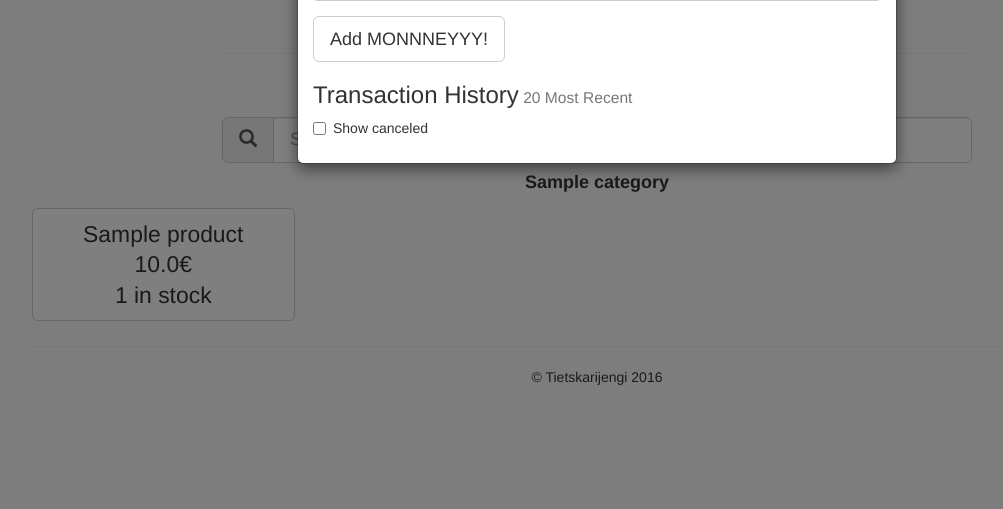
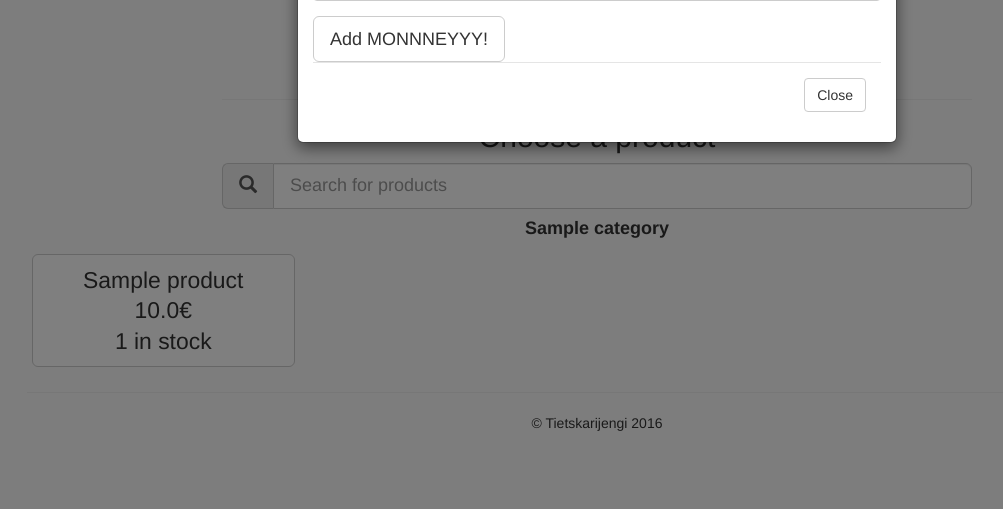
Before and after one commit to athenekilta/namubufferi, a Django app: template namubufferiapp/templates/namubufferiapp/base_home.html in a window 1280 px wide, after a click that opens the changed part. Shown: the part 291-800 px from the top of the page, without its empty margins (43-1046 px from the left). Run offline with Django 3.2, Linux system fonts and the light colour scheme; the template is opened without the code that fills it: values that come from a table or form of the project are taken from there, others are empty; tables that the repository leaves empty hold one stand-in row (values such as "Sample post"); data that the repository does not hold is empty; some libraries are stand-ins or nearby versions; some web fonts are replaced.

Commit message:
Separate transaction history to its own modal

```diff
--- a/namubufferiapp/static/namubufferiapp/js/namubufferi.js
+++ b/namubufferiapp/static/namubufferiapp/js/namubufferi.js
@@ -80,7 +80,7 @@ $(document).ready(function() {
     $('#receiptModal').on('show.bs.modal', function(event) {
         var button = $(event.relatedTarget);
         var transactionkey = button.data('transactionkey') || $(this).data('transactionkey');
-        $('#moneyModal').modal('hide');
+        $('#historyModal').modal('hide');
         $.get("/receipt/" + transactionkey)
             .done(function(data) {
                 $("#receiptModal").toggleClass( "canceled", data.receipt.canceled );
@@ -92,7 +92,7 @@ $(document).ready(function() {
             });
     });
 
-    $('#moneyModal').on('show.bs.modal', function(event) {
+    $('#historyModal').on('show.bs.modal', function(event) {
         $.get("/history/")
             .done(function(data) {
                 $("#history").html(data.transactionhistory);
--- a/namubufferiapp/templates/namubufferiapp/base_home.html
+++ b/namubufferiapp/templates/namubufferiapp/base_home.html
@@ -102,7 +102,7 @@
 </div><!-- /.modal -->
 
 
-<!-- Deposit/Transaction History Modal -->
+<!-- Deposit Modal -->
 <div class="modal fade" id="moneyModal" tabindex="-1" role="dialog" aria-labelledby="moneyModalTitle">
   <div class="modal-dialog" role="document">
     <div class="modal-content">
@@ -121,6 +121,23 @@
             </button>
             {% endbuttons %}
         </form>
+        <div class="modal-footer">
+          <button type="button" class="btn btn-default" data-dismiss="modal">Close</button>
+        </div>
+      </div>
+    </div>
+  </div>
+</div>
+
+<!-- Transaction History Modal -->
+<div class="modal fade" id="historyModal" tabindex="-1" role="dialog" aria-labelledby="historyModalLabel">
+  <div class="modal-dialog" role="document">
+    <div class="modal-content">
+      <div class="modal-header">
+        <button type="button" class="close" data-dismiss="modal" aria-label="Close"><span aria-hidden="true">&times;</span></button>
+        <h4 class="modal-title" id="historyModalLabel">Modal title</h4>
+      </div>
+      <div class="modal-body">
         <h3>Transaction History<small> 20 Most Recent</small></h3>
         <div class="checkbox">
           <label>
@@ -129,6 +146,9 @@
         </div>
         <div id="history">
         </div>
+      </div>
+      <div class="modal-footer">
+        <button type="button" class="btn btn-default" data-dismiss="modal">Close</button>
       </div>
     </div>
   </div>
@@ -146,6 +166,11 @@
     <div class="col-sm-4 col-sm-offset-4 col-xs-6 col-xs-offset-3">
       <button type="button" class="btn btn-default btn-block btn-lg" data-toggle="modal" data-target="#moneyModal">
         <span class="glyphicon glyphicon-piggy-bank glyphicon-lg" aria-hidden="true"></span><br>
+      </button>
+    </div>
+    <div class="col-sm-4 col-sm-offset-4 col-xs-6 col-xs-offset-3">
+      <button type="button" class="btn btn-default btn-block btn-lg" data-toggle="modal" data-target="#historyModal">
+        <span class="glyphicon glyphicon-list glyphicon-lg" aria-hidden="true"></span><br>
       </button>
     </div>
   </div>
```
